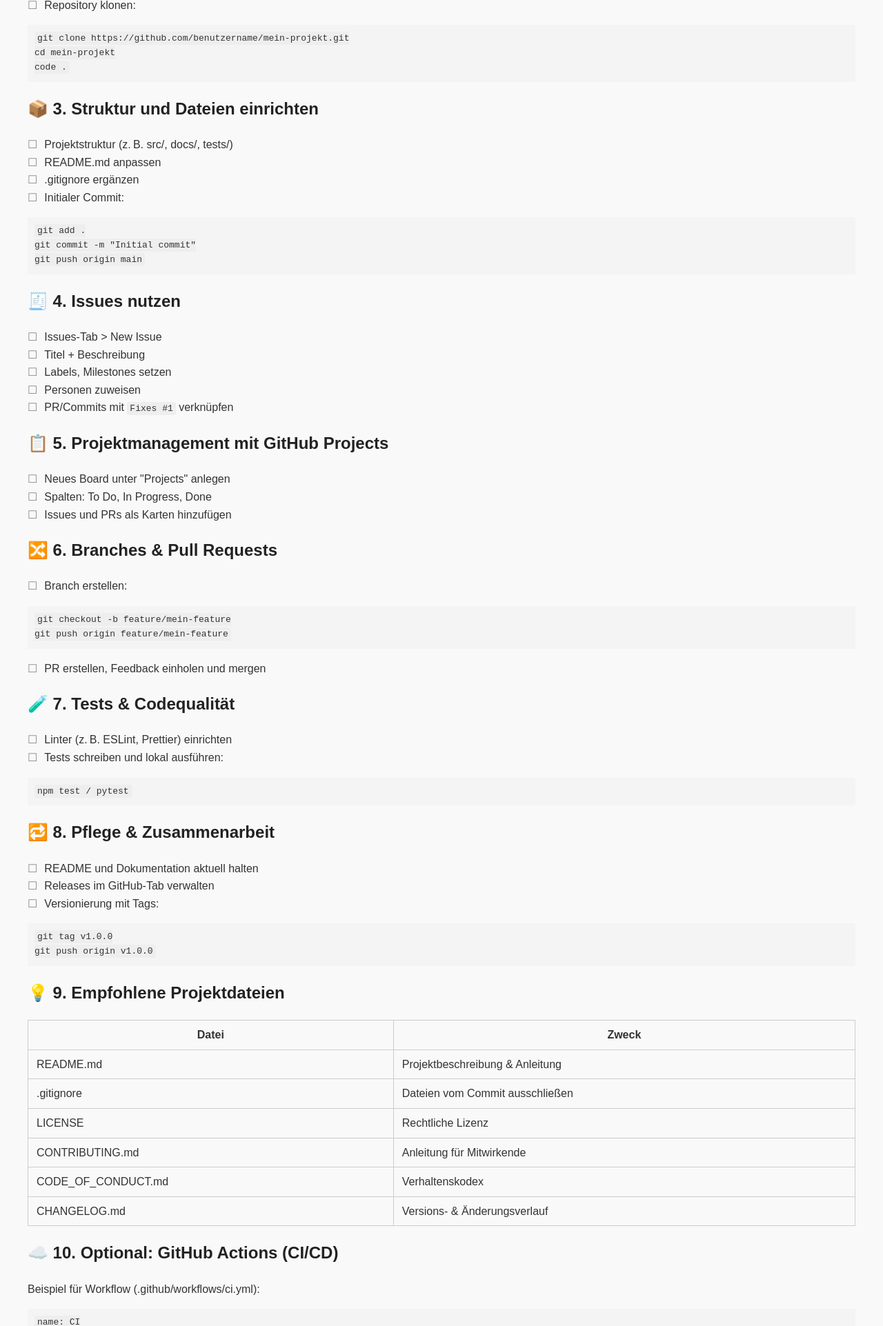
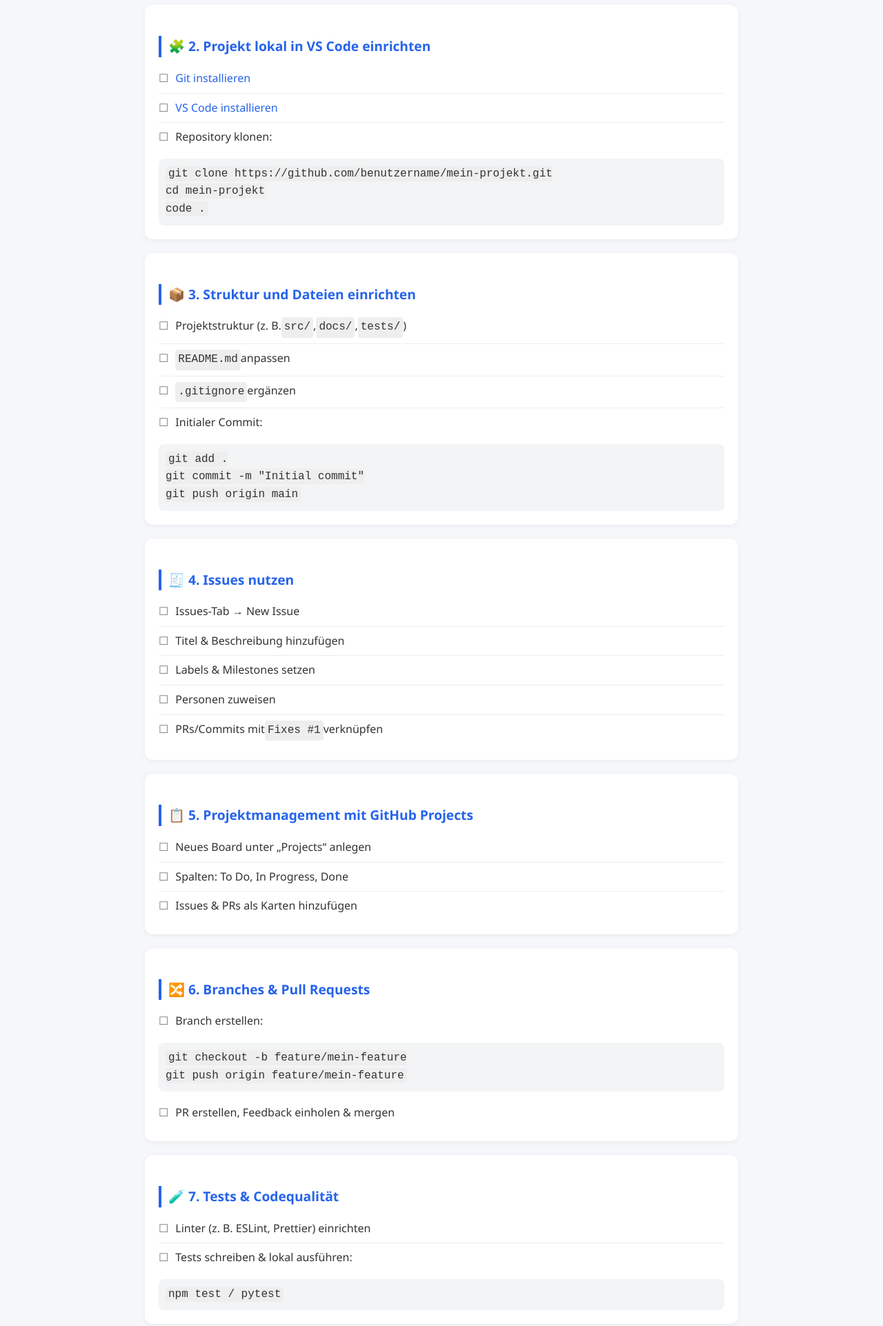
Before and after one commit to LetsJonnTV/HowToGithub, a plain HTML site: page index.html in a window 1280 px wide. Shown: the part 459-2382 px from the top of the page at 69% size. Drawn offline with Linux system fonts and the light colour scheme.

Commit message:
Aktualisieren von index.html

```diff
--- a/index.html
+++ b/index.html
@@ -1,50 +1,148 @@
-
 <!DOCTYPE html>
 <html lang="de">
 <head>
   <meta charset="UTF-8">
+  <meta name="viewport" content="width=device-width, initial-scale=1.0">
   <title>GitHub Projekt Checkliste</title>
   <style>
+    :root {
+      --bg: #f5f7fa;
+      --card-bg: #fff;
+      --primary: #2563eb;
+      --text: #333;
+      --muted: #777;
+      --radius: 12px;
+      --shadow: 0 2px 8px rgba(0, 0, 0, 0.05);
+    }
+
+    * {
+      box-sizing: border-box;
+      margin: 0;
+      padding: 0;
+    }
+
     body {
-      font-family: Arial, sans-serif;
+      font-family: "Segoe UI", Arial, sans-serif;
+      background: var(--bg);
+      color: var(--text);
       line-height: 1.6;
-      margin: 40px;
-      background: #f9f9f9;
-      color: #333;
+      padding: 20px;
+      max-width: 900px;
+      margin: 0 auto;
     }
-    h1, h2 {
-      color: #222;
+
+    h1 {
+      text-align: center;
+      font-size: 1.8rem;
+      color: var(--primary);
+      margin-bottom: 20px;
     }
+
+    h2 {
+      color: var(--primary);
+      margin-top: 25px;
+      font-size: 1.2rem;
+      border-left: 4px solid var(--primary);
+      padding-left: 10px;
+    }
+
+    section {
+      background: var(--card-bg);
+      border-radius: var(--radius);
+      box-shadow: var(--shadow);
+      padding: 20px;
+      margin-top: 20px;
+    }
+
+    ul {
+      list-style: none;
+      padding-left: 0;
+      margin-top: 10px;
+    }
+
+    li {
+      padding: 8px 0;
+      border-bottom: 1px solid #eee;
+      display: flex;
+      align-items: flex-start;
+    }
+
+    li:last-child {
+      border-bottom: none;
+    }
+
+    li::before {
+      content: "☐";
+      color: var(--muted);
+      margin-right: 10px;
+      flex-shrink: 0;
+    }
+
+    pre {
+      background: #f3f4f6;
+      padding: 10px;
+      border-radius: 8px;
+      overflow-x: auto;
+      margin-top: 10px;
+    }
+
     code {
-      background-color: #eee;
+      background: #eee;
       padding: 2px 4px;
-      border-radius: 3px;
-      font-family: monospace;
+      border-radius: 4px;
+      font-family: "Fira Code", monospace;
     }
-    pre {
-      background-color: #f4f4f4;
-      padding: 10px;
-      overflow-x: auto;
-    }
+
     table {
       width: 100%;
       border-collapse: collapse;
-      margin: 20px 0;
+      margin-top: 15px;
+      font-size: 0.95rem;
+    }
+
+    th, td {
+      border: 1px solid #ddd;
+      padding: 8px;
+      text-align: left;
+    }
+
+    th {
+      background: #f0f0f0;
+    }
+
+    a {
+      color: var(--primary);
+      text-decoration: none;
+    }
+
+    a:hover {
+      text-decoration: underline;
+    }
+
+    /* Mobile optimiert */
+    @media (max-width: 600px) {
+      body {
+        padding: 15px;
+      }
+      h1 {
+        font-size: 1.5rem;
+      }
+      section {
+        padding: 15px;
+      }
+      pre {
+        font-size: 0.9rem;
       }
       table, th, td {
-      border: 1px solid #ccc;
+        font-size: 0.85rem;
       }
-    th, td {
-      padding: 8px 12px;
     }
-    ul {
-      list-style: none;
-      padding-left: 0;
-    }
-    li::before {
-      content: "☐";
-      margin-right: 10px;
-      color: #888;
+
+    footer {
+      text-align: center;
+      margin: 40px 0 10px;
+      color: var(--muted);
+      font-size: 0.9rem;
     }
   </style>
 </head>
@@ -52,55 +150,66 @@
 
   <h1>✅ GitHub Projekt Checkliste</h1>
 
+  <section>
     <h2>🛠️ 1. Projekt auf GitHub erstellen</h2>
     <ul>
-    <li>Auf <a href="https://github.com">github.com</a> einloggen</li>
-    <li>Rechts oben auf "+" > New repository klicken</li>
+      <li>Auf <a href="https://github.com" target="_blank">github.com</a> einloggen</li>
+      <li>Rechts oben auf "+" → <b>New repository</b> klicken</li>
       <li>Repository-Name vergeben</li>
       <li>Public oder Private wählen</li>
       <li>Optional: README, .gitignore, LICENSE hinzufügen</li>
-    <li>Auf "Create repository" klicken</li>
+      <li>Auf „Create repository“ klicken</li>
     </ul>
+  </section>
 
+  <section>
     <h2>🧩 2. Projekt lokal in VS Code einrichten</h2>
     <ul>
-    <li><a href="https://git-scm.com">Git installieren</a></li>
-    <li><a href="https://code.visualstudio.com">VS Code installieren</a></li>
+      <li><a href="https://git-scm.com" target="_blank">Git installieren</a></li>
+      <li><a href="https://code.visualstudio.com" target="_blank">VS Code installieren</a></li>
       <li>Repository klonen:</li>
     </ul>
     <pre><code>git clone https://github.com/benutzername/mein-projekt.git
 cd mein-projekt
 code .
 </code></pre>
+  </section>
 
+  <section>
     <h2>📦 3. Struktur und Dateien einrichten</h2>
     <ul>
-    <li>Projektstruktur (z. B. src/, docs/, tests/)</li>
-    <li>README.md anpassen</li>
-    <li>.gitignore ergänzen</li>
+      <li>Projektstruktur (z. B. <code>src/</code>, <code>docs/</code>, <code>tests/</code>)</li>
+      <li><code>README.md</code> anpassen</li>
+      <li><code>.gitignore</code> ergänzen</li>
       <li>Initialer Commit:</li>
     </ul>
     <pre><code>git add .
 git commit -m "Initial commit"
 git push origin main
 </code></pre>
+  </section>
 
+  <section>
     <h2>🧾 4. Issues nutzen</h2>
     <ul>
-    <li>Issues-Tab > New Issue</li>
-    <li>Titel + Beschreibung</li>
-    <li>Labels, Milestones setzen</li>
+      <li>Issues-Tab → New Issue</li>
+      <li>Titel & Beschreibung hinzufügen</li>
+      <li>Labels & Milestones setzen</li>
       <li>Personen zuweisen</li>
-    <li>PR/Commits mit <code>Fixes #1</code> verknüpfen</li>
+      <li>PRs/Commits mit <code>Fixes #1</code> verknüpfen</li>
     </ul>
+  </section>
 
+  <section>
     <h2>📋 5. Projektmanagement mit GitHub Projects</h2>
     <ul>
-    <li>Neues Board unter "Projects" anlegen</li>
+      <li>Neues Board unter „Projects“ anlegen</li>
       <li>Spalten: To Do, In Progress, Done</li>
-    <li>Issues und PRs als Karten hinzufügen</li>
+      <li>Issues & PRs als Karten hinzufügen</li>
     </ul>
+  </section>
 
+  <section>
     <h2>🔀 6. Branches & Pull Requests</h2>
     <ul>
       <li>Branch erstellen:</li>
@@ -109,33 +218,36 @@
 git push origin feature/mein-feature
 </code></pre>
     <ul>
-    <li>PR erstellen, Feedback einholen und mergen</li>
+      <li>PR erstellen, Feedback einholen & mergen</li>
     </ul>
+  </section>
 
+  <section>
     <h2>🧪 7. Tests & Codequalität</h2>
     <ul>
-    <li>Linter (z. B. ESLint, Prettier) einrichten</li>
-    <li>Tests schreiben und lokal ausführen:</li>
+      <li>Linter (z. B. ESLint, Prettier) einrichten</li>
+      <li>Tests schreiben & lokal ausführen:</li>
     </ul>
     <pre><code>npm test / pytest</code></pre>
+  </section>
 
+  <section>
     <h2>🔁 8. Pflege & Zusammenarbeit</h2>
     <ul>
-    <li>README und Dokumentation aktuell halten</li>
+      <li>README & Dokumentation aktuell halten</li>
       <li>Releases im GitHub-Tab verwalten</li>
       <li>Versionierung mit Tags:</li>
     </ul>
     <pre><code>git tag v1.0.0
 git push origin v1.0.0
 </code></pre>
+  </section>
 
+  <section>
     <h2>💡 9. Empfohlene Projektdateien</h2>
     <table>
       <thead>
-      <tr>
-        <th>Datei</th>
-        <th>Zweck</th>
-      </tr>
+        <tr><th>Datei</th><th>Zweck</th></tr>
       </thead>
       <tbody>
         <tr><td>README.md</td><td>Projektbeschreibung & Anleitung</td></tr>
@@ -146,9 +258,11 @@
         <tr><td>CHANGELOG.md</td><td>Versions- & Änderungsverlauf</td></tr>
       </tbody>
     </table>
+  </section>
 
+  <section>
     <h2>☁️ 10. Optional: GitHub Actions (CI/CD)</h2>
-  <p>Beispiel für Workflow (.github/workflows/ci.yml):</p>
+    <p>Beispiel für Workflow (<code>.github/workflows/ci.yml</code>):</p>
     <pre><code>name: CI
 on: [push, pull_request]
 jobs:
@@ -163,25 +277,27 @@
       - run: npm install
       - run: npm test
 </code></pre>
+  </section>
 
+  <section>
     <h2>✅ Bonus: Nützliche Git-Befehle</h2>
     <table>
       <thead>
-      <tr>
-        <th>Befehl</th>
-        <th>Bedeutung</th>
-      </tr>
+        <tr><th>Befehl</th><th>Bedeutung</th></tr>
       </thead>
       <tbody>
-      <tr><td>git status</td><td>Status anzeigen</td></tr>
-      <tr><td>git add .</td><td>Alle Änderungen zum Commit vormerken</td></tr>
-      <tr><td>git commit -m "msg"</td><td>Commit erstellen</td></tr>
-      <tr><td>git pull</td><td>Änderungen vom Remote holen</td></tr>
-      <tr><td>git push</td><td>Änderungen hochladen</td></tr>
-      <tr><td>git checkout branch</td><td>Branch wechseln</td></tr>
-      <tr><td>git branch -d branch</td><td>Branch löschen</td></tr>
+        <tr><td><code>git status</code></td><td>Status anzeigen</td></tr>
+        <tr><td><code>git add .</code></td><td>Alle Änderungen vormerken</td></tr>
+        <tr><td><code>git commit -m "msg"</code></td><td>Commit erstellen</td></tr>
+        <tr><td><code>git pull</code></td><td>Änderungen vom Remote holen</td></tr>
+        <tr><td><code>git push</code></td><td>Änderungen hochladen</td></tr>
+        <tr><td><code>git checkout branch</code></td><td>Branch wechseln</td></tr>
+        <tr><td><code>git branch -d branch</code></td><td>Branch löschen</td></tr>
       </tbody>
     </table>
+  </section>
+
+  <footer>© 2025 GitHub Projekt Checkliste · Erstellt mit ❤️</footer>
 
 </body>
 </html>
```
Lines whose indentation alone changed are shown as unchanged.
